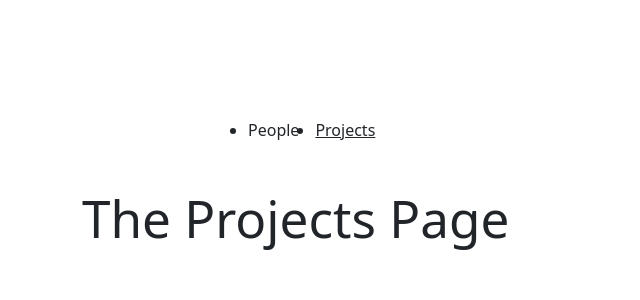
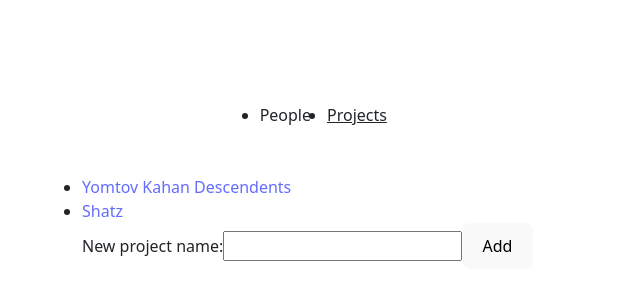
Before and after one commit to daphshez/family_tree_research_site_2024, a React (Vite) app in the folder ui/familyresearch/: page /projects in a window 1280 px wide. Shown: the part 230-530 px from the top of the page, without its empty margins (0-640 px from the left). Built offline with nearby package versions, Linux system fonts and the light colour scheme.

Commit message:
Basic project functionality

```diff
--- a/ui/familyresearch/src/App.jsx
+++ b/ui/familyresearch/src/App.jsx
@@ -2,9 +2,11 @@ import { createBrowserRouter, RouterProvider} from 'react-router-dom';
 
 
 import PeoplePage, { loader as peopleLoader, action as addPersonAction } from './pages/People.jsx';
-import ProjectsPage from './pages/Projects.jsx';
+import ProjectsPage , {loader as projectsLoader, action as addProjectAction } from './pages/Projects.jsx';
 import RootLayout from './pages/Root.jsx';
 import PersonPage, { loader as personLoader } from './pages/Person.jsx';
+import ProjectPage, { loader as projectNotesLoader } from './pages/Project.jsx';
+import NotePage, { loader as noteLoader, action as noteAction} from './pages/Note.jsx';
 
 const router = createBrowserRouter([
   {
@@ -24,7 +26,29 @@ const router = createBrowserRouter([
         element: <PersonPage/>,
         loader: personLoader
       },
-      { path: 'projects', element: <ProjectsPage /> },
+      {
+        path: 'projects',
+        loader: projectsLoader,
+        action: addProjectAction,
+        element: <ProjectsPage />
+      },
+      {
+        path: '/projects/:projectId',
+        element: <ProjectPage/>,
+        loader: projectNotesLoader,
+      },
+      {
+        path: '/projects/:projectId/notes/:noteId',
+        element: <NotePage/>,
+        loader: noteLoader ,
+        action: noteAction
+      },
+      {
+        path: '/projects/:projectId/createNote',
+        element: <NotePage/>,
+        action: noteAction
+      }
+
     ],
   }
 ]);
--- a/ui/familyresearch/src/backend.js
+++ b/ui/familyresearch/src/backend.js
@@ -1,5 +1,7 @@
 
-import { PEOPLE_DATA } from "./data"
+import { PEOPLE_DATA, PROJECTS_DATA } from "./data"
+
+import { nicerDate } from "./utils";
 
 export function isAlive(person) {
     return !person.death || typeof person.death.isAlive === 'undefined' ||  person.death.isAlive;
@@ -106,3 +108,84 @@ export function deleteRelationships(people) {
 
     localStorage.setItem('people', JSON.stringify(allPeople));
 }
+
+
+
+
+
+
+function getProjectsFromStorage() {
+    let projects = localStorage.getItem('projects');
+    if (!projects)
+    {
+        projects = JSON.stringify(PROJECTS_DATA);
+        localStorage.setItem('projects', projects);
+    }
+    return JSON.parse(projects);
+}
+
+
+export function listProjects() {
+    return Object.values(getProjectsFromStorage());
+}
+
+export function createNewProject(name) {
+    const projects = getProjectsFromStorage();
+    const ar = Object.keys(projects).map((s) => parseInt(s));
+    const maxOldId = Math.max(...ar);
+    const newId = (maxOldId + 1).toString();
+    projects[newId] = {
+        projectId: newId,
+        projectDisplayName: name
+    }
+    localStorage.setItem('projects', JSON.stringify(projects));
+    return newId;
+}
+
+export function getProjectNotes(projectId) {
+    const projects = getProjectsFromStorage();
+    const notes = projects[projectId].notes ? Object.values(projects[projectId].notes) : [];
+    return notes.map((note) => {
+        const copied = {...note};
+        copied.created = nicerDate(note.created);
+        copied.lastUpdate = nicerDate(note.lastUpdate);
+        return copied;
+    });
+}
+
+export function getNote(projectId, noteId) {
+    const projects = getProjectsFromStorage();
+    const note = {...projects[projectId].notes[noteId]};
+    note.created = nicerDate(note.created);
+    note.lastUpdate = nicerDate(note.lastUpdate);
+    return note;
+}
+
+export function updateNote(projectId, noteId, content) {
+    const projects = getProjectsFromStorage();
+    const note = projects[projectId].notes[noteId];
+    note.content = content;
+    note.lastUpdate = (new Date()).toISOString();
+    localStorage.setItem('projects', JSON.stringify(projects));
+}
+
+export function createNewNote(projectId, content) {
+    const projects = getProjectsFromStorage();
+    const project = projects[projectId];
+    let noteId = "1";
+    if (project.notes) {
+        const ar = Object.keys(project.notes).map((s) => parseInt(s));
+        const maxOldId = Math.max(...ar);
+        noteId = (maxOldId + 1).toString();
+    } else {
+        project.notes = {};
+    }
+    const created = (new Date()).toISOString();;
+    project.notes[noteId] = {
+        noteId,
+        content,
+        created,
+        lastUpdate: created
+   };
+   localStorage.setItem('projects', JSON.stringify(projects));
+}
--- a/ui/familyresearch/src/data.js
+++ b/ui/familyresearch/src/data.js
@@ -58,3 +58,24 @@ export const PEOPLE_DATA = {
       'personId': '9', 'personDisplayName': 'Elisabeth Widsor'
    }
 };
+
+
+export const PROJECTS_DATA = {
+     "1": {
+          projectId: "1",
+          projectDisplayName: 'Yomtov Kahan Descendents',
+          notes: {
+               "1":
+               {
+                    noteId: "1",
+                    content: "**This is the note**",
+                    created: "2024-01-01T00:00:00Z",
+                    lastUpdate: "2024-01-01T00:00:00Z"
+               }
+          }
+     },
+     "2": {
+          projectId: 2,
+          projectDisplayName: 'Shatz'
+     }
+}
--- a/ui/familyresearch/src/pages/Projects.jsx
+++ b/ui/familyresearch/src/pages/Projects.jsx
@@ -1,7 +1,35 @@
+import { listProjects, createNewProject } from "../backend";
+import { useLoaderData, Link, Form , redirect} from "react-router-dom";
+
 export default function ProjectsPage() {
-    return (
-      <>
-        <h1>The Projects Page</h1>
-      </>
-    );
+  const projects = useLoaderData();
+
+  return (<>
+         <ul className="list-group">
+          {projects.map( (p) => (
+                  <li key={p.projectId}>
+                    <Link to={`/projects/${p.projectId}`}>{p.projectDisplayName}</Link></li>
+          ) )}
+          </ul>
+
+          <Form method='POST'>
+            <label htmlFor="newProjectName">New project name:</label>
+            <input name="newProjectName" id="newProjectName"/>
+            <button type="submit">Add</button>
+        </Form>
+
+         </>);
+
   }
+
+  export function loader() {
+    return listProjects();
+ }
+
+
+ export async function action({ request, params }) {
+  const formData = await request.formData();
+  const name = formData.get("newProjectName");
+  const newId = createNewProject(name);
+  return redirect(`/projects/${newId}`);
+}
--- a/ui/familyresearch/src/utils.js
+++ b/ui/familyresearch/src/utils.js
@@ -22,3 +22,12 @@ function isObject(item) {
     internal(target, update);
     return target;
   }
+
+
+  export function nicerDate(isoString) {
+    return new Intl.DateTimeFormat('en-GB', {
+      dateStyle: 'short',
+      timeStyle: 'short',
+      timeZone: 'Europe/London',
+    }).format(Date.parse(isoString));
+  }
--- a/ui/package.json
+++ b/ui/package.json
@@ -1,5 +1,6 @@
 {
   "dependencies": {
-    "chrono-node": "^2.7.5"
+    "chrono-node": "^2.7.5",
+    "react-markdown": "^9.0.1"
   }
 }
```
Also changed, not shown: ui/familyresearch/src/components/NewPersonForm.jsx (+0 -19 lines), 2 other files (tests, documents, lock files or other folders).
